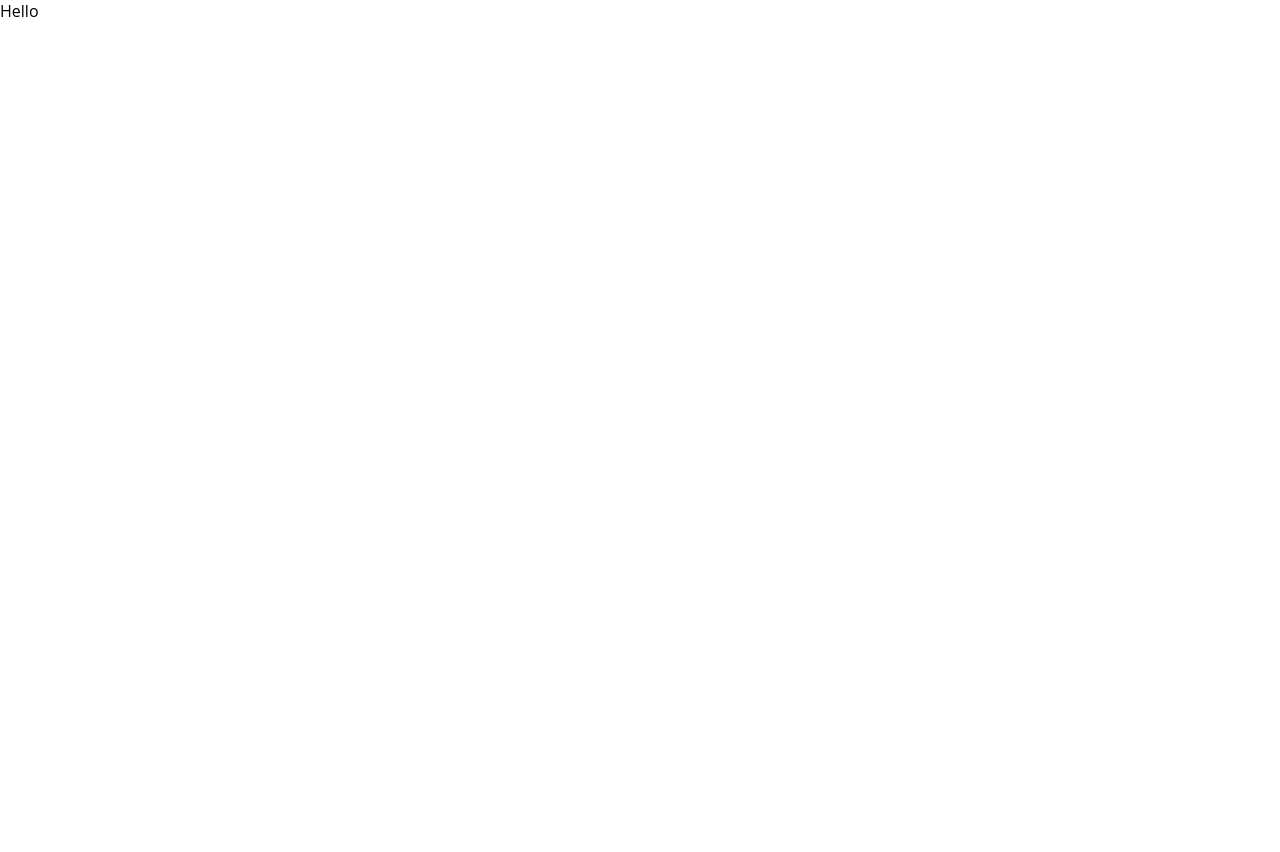
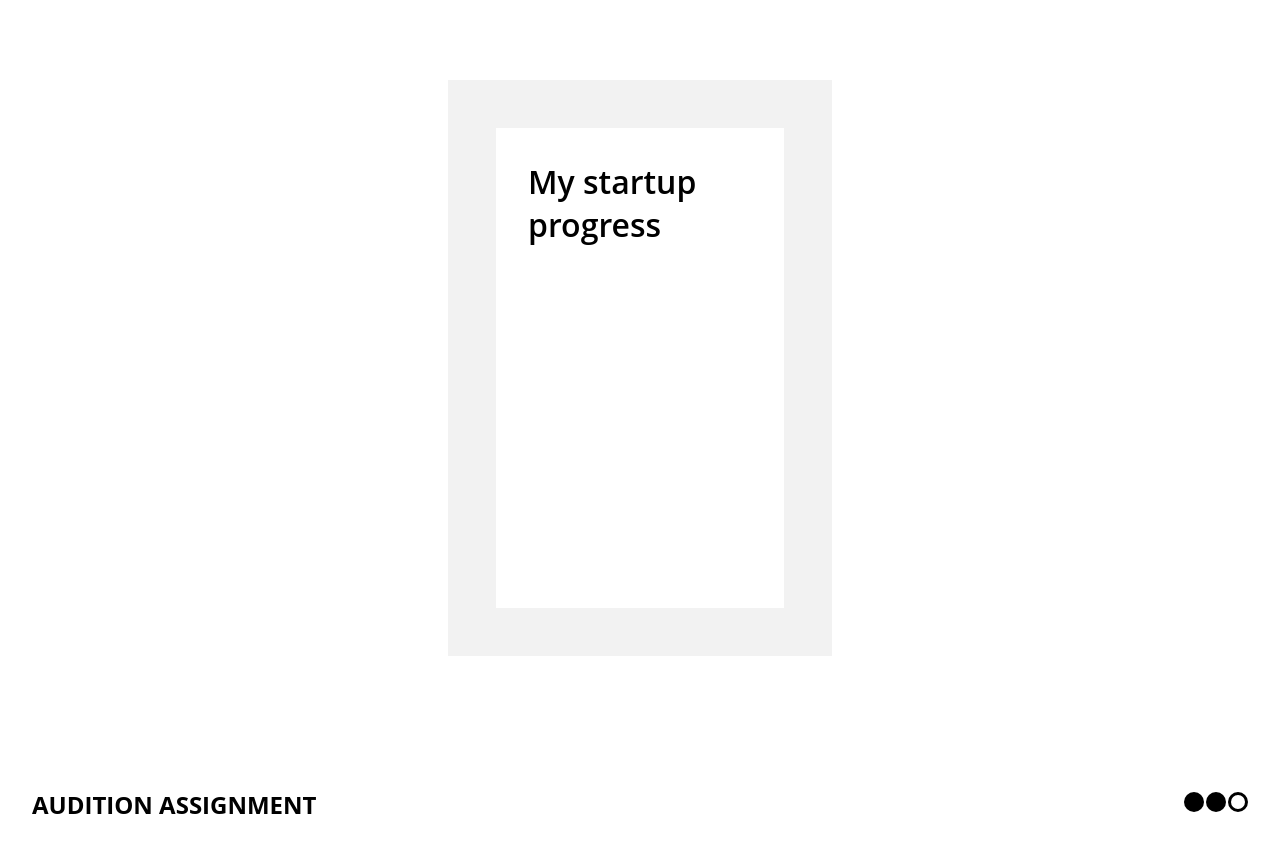
Before and after one commit to lexican/startup-phases, a Next.js app: page / in a window 1280 px wide. Shown: the top 852 px of the page. Before the commit the page ends 800 px from the top, so only its background shows below. Built offline with nearby package versions, Linux system fonts and the light colour scheme.

Commit message:
feat : home layout

```diff
--- a/pages/index.tsx
+++ b/pages/index.tsx
@@ -1,3 +1,20 @@
+import Logo from 'src/common/components/logo/Logo';
+import { HomeStyles } from 'styles/HomeStyles';
+
 export default function Home() {
-  return <div>Hello</div>;
+  return (
+    <HomeStyles>
+      <>
+        <div className="container">
+          <div className="inner-container">
+            <h1>My startup progress</h1>
+          </div>
+        </div>
+        <div className="footer">
+          <h2>AUDITION ASSIGNMENT</h2>
+          <Logo />
+        </div>
+      </>
+    </HomeStyles>
+  );
 }
--- /dev/null
+++ b/src/common/components/logo/Logo.tsx
@@ -0,0 +1,13 @@
+import { LogoStyles } from './LogoStyles';
+
+const Logo = (): JSX.Element => {
+  return (
+    <LogoStyles>
+      <div className="dot"></div>
+      <div className="dot"></div>
+      <div className="dot-white"></div>
+    </LogoStyles>
+  );
+};
+
+export default Logo;
--- /dev/null
+++ b/src/common/components/logo/LogoStyles.ts
@@ -0,0 +1,20 @@
+import styled from 'styled-components';
+
+export const LogoStyles = styled.div`
+  .dot {
+    height: 20px;
+    width: 20px;
+    background-color: #000000;
+    border-radius: 50%;
+    display: inline-block;
+    margin-right: 2px;
+  }
+  .dot-white {
+    height: 20px;
+    width: 20px;
+    background-color: #ffffff;
+    border-radius: 50%;
+    border: 3px solid black;
+    display: inline-block;
+  }
+`;
--- /dev/null
+++ b/styles/HomeStyles.js
@@ -0,0 +1,37 @@
+import styled from 'styled-components';
+
+export const HomeStyles = styled.div`
+  max-height: 100vh;
+  min-height: 100vh;
+  background-color: #ffffff;
+  padding-top: 5rem;
+  padding-bottom: 1rem;
+  color: #000000;
+  .container {
+    margin: auto;
+    width: 30%;
+    background-color: #f2f2f2;
+    height: 72vh;
+    padding: 3rem;
+    .inner-container {
+      background-color: #ffffff;
+      width: 100%;
+      height: 100%;
+      padding: 2rem;
+    }
+    h1 {
+      margin: 0;
+      margin-bottom: 1rem;
+      font-weight: 600;
+    }
+  }
+  .footer {
+    height: 100%;
+    width: 100%;
+    margin-top: 5rem;
+    display: flex;
+    justify-content: space-between;
+    align-items: center;
+    padding: 2rem;
+  }
+`;
```
Also changed, not shown: 1 other file (tests, documents, lock files or other folders).
